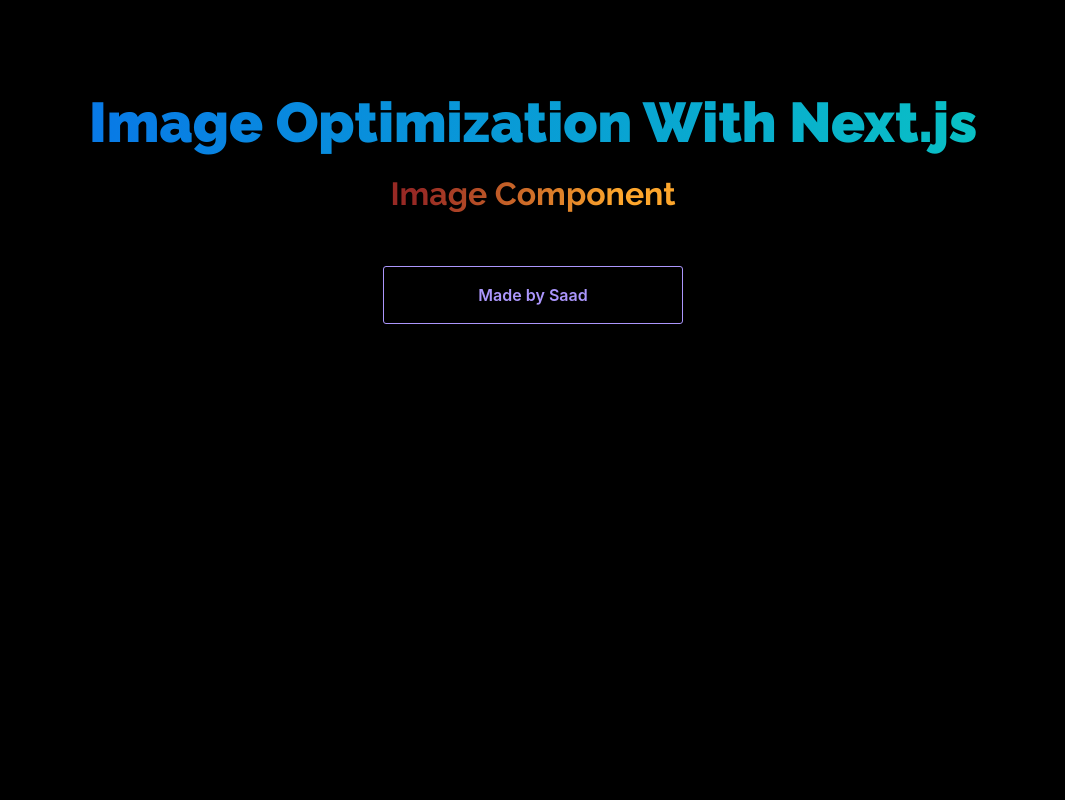
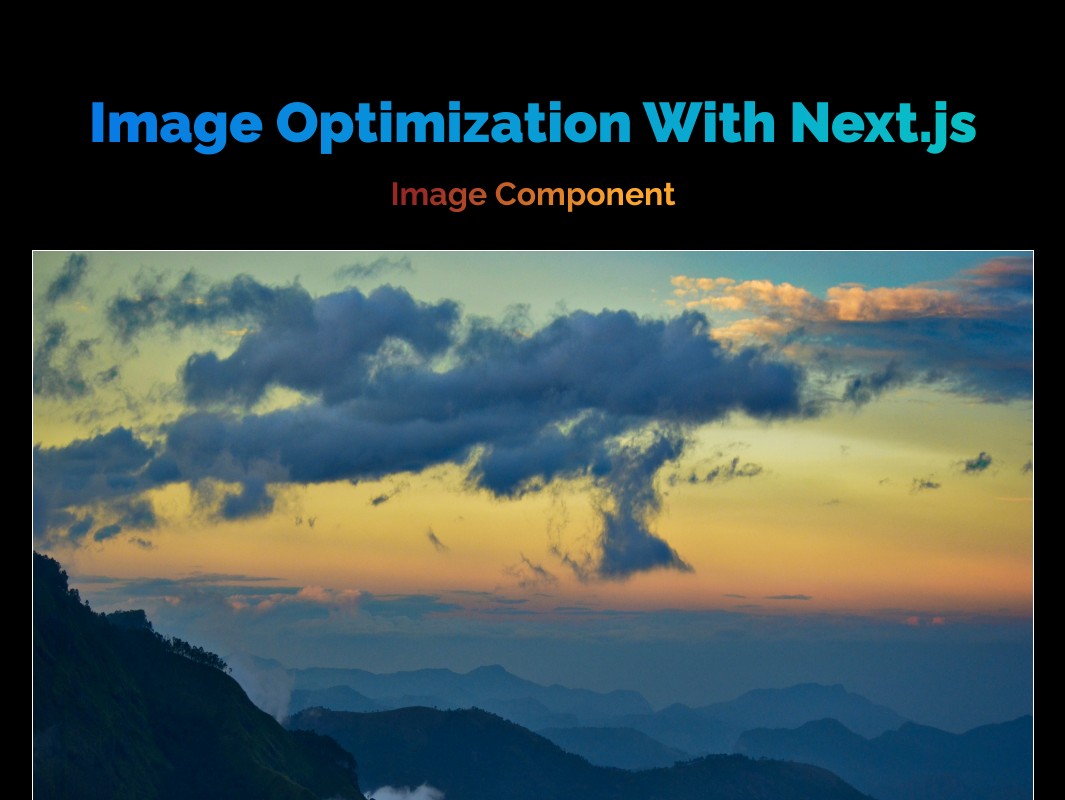
Before and after one commit to msaaddev/nextjs-conf-demo, a Next.js app: page /image in a window 1280 px wide. Shown: the top 800 px of the page, without its empty margins (107-1172 px from the left). Built offline with nearby package versions, Linux system fonts and the light colour scheme.

Commit message:
📦 NEW: img and image pages implementation

```diff
--- a/components/SEO.js
+++ b/components/SEO.js
@@ -3,7 +3,7 @@
 const SEO = () => {
 	return (
 		<Head>
-			<title>Image Optimization</title>
+			<title>Image Optimization with Next.js</title>
 			<link rel="preconnect" href="https://fonts.googleapis.com" />
 			<link
 				rel="preconnect"
--- a/pages/image.js
+++ b/pages/image.js
@@ -1,9 +1,30 @@
+import Image from 'next/image';
 import Header from '../components/common/header';
+import names from '../utils/names';
+import styles from '../styles/common.module.css';
 
 const ImageComponent = () => {
 	return (
 		<div>
 			<Header text="Image Component" />
+			<div className={styles.wrapper}>
+				{names.map((picture) => {
+					return (
+						<div
+							key={names.indexOf(picture)}
+							className={styles.image}
+						>
+							<Image
+								src={`/images/${picture}`}
+								alt={picture}
+								width={1000}
+								height={800}
+								loading="lazy"
+							/>
+						</div>
+					);
+				})}
+			</div>
 		</div>
 	);
 };
--- /dev/null
+++ b/styles/common.module.css
@@ -0,0 +1,14 @@
+.wrapper {
+	display: flex;
+	flex-direction: column;
+	align-items: center;
+}
+
+.wrapper img:first-child {
+	margin-top: 50px;
+}
+
+.image, .wrapper img {
+	margin-bottom: 20px;
+	border: solid 1px #ffffff;
+}
--- a/utils/names.js
+++ b/utils/names.js
@@ -1,4 +1,4 @@
-export default picNames = [
+const names = [
 	'abhinav-0VncAP1HQLk-unsplash.jpg',
 	'allyson-beaucourt-XhwM-gcQubA-unsplash.jpg',
 	'brian-beckwith-YOj86l1lYdk-unsplash.jpg',
@@ -34,3 +34,5 @@
 	'trevor-gerzen-qBbqAxyei3I-unsplash.jpg',
 	'ursa-bavcar-6O4zf9lga6Q-unsplash.jpg'
 ];
+
+export default names;
```
Also changed, not shown: pages/img.js (+14 -0 lines).
